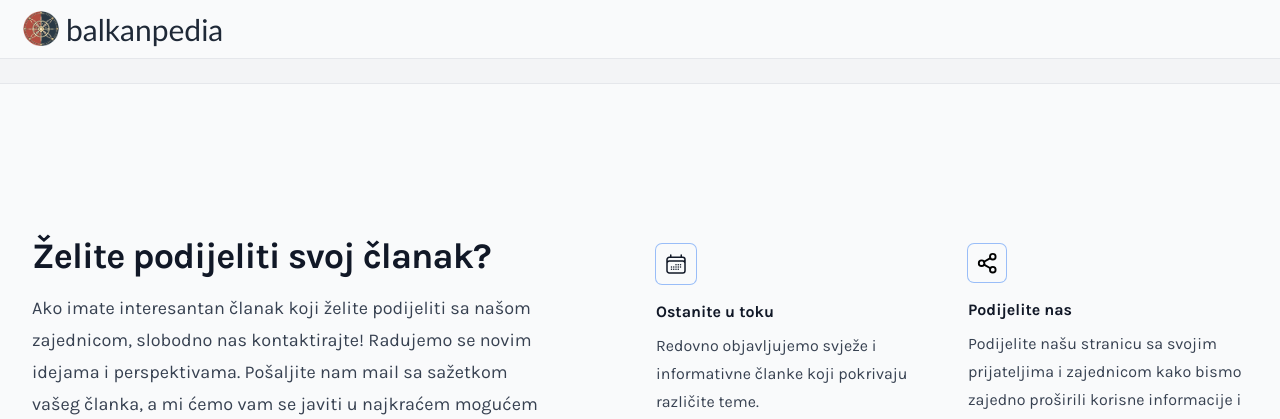
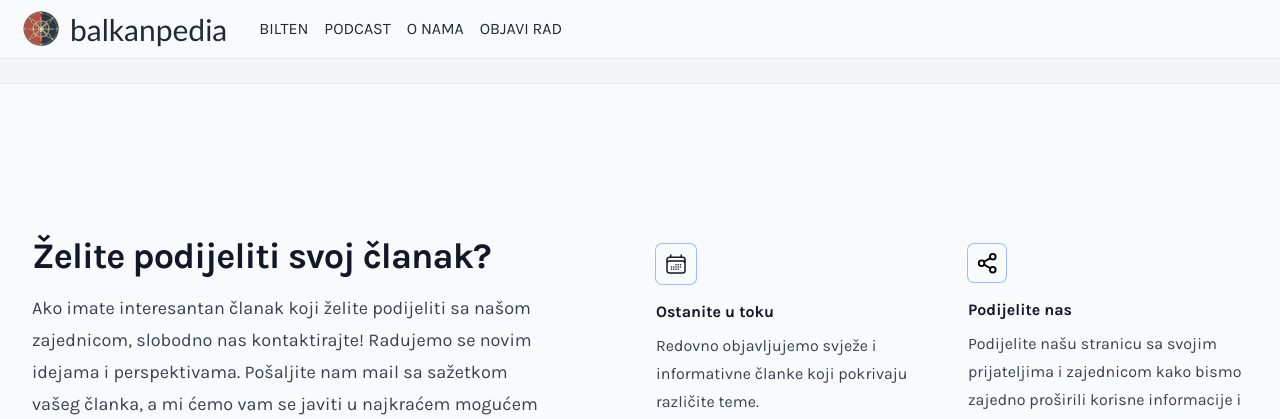
Before and after one commit to SenadK1997/science-blog, a Laravel app: page /objavi-clanak in a window 1280 px wide. Shown: the top 419 px of the page. Run offline with Laravel 10, Linux system fonts and the light colour scheme; data that the repository does not hold is empty; some libraries are stand-ins or nearby versions.

Commit message:
more stuff

```diff
--- a/resources/views/components/post-item.blade.php
+++ b/resources/views/components/post-item.blade.php
@@ -13,6 +13,7 @@
         </div>
         <a href="{{ route('view', $post) }}" class="text-3xl font-bold hover:text-gray-700 pb-4">
             {{ $post->title }}
+            <button>TTS</button>
         </a>
         <p href="#" class="text-sm pb-3">
            Autor: <a href="#" class="font-semibold hover:text-gray-800">{{ $post->author }}</a>, {{ $post->getFormattedDate() }}
--- a/resources/views/layouts/app.blade.php
+++ b/resources/views/layouts/app.blade.php
@@ -47,11 +47,27 @@
 <body class="bg-gray-50 font-family-karla">
     <!-- Text Header -->
     <header class="w-full container mx-auto">
-        <div class="flex flex-row items-center px-4 py-1">
-            <img src="{{ asset('logo.png') }}" style="width: 50px;">
-            <a class="text-gray-800 hover:text-gray-700 optima-lowercase text-3xl font-medium" href="{{ route('home') }}">
-                Balkanpedia
-            </a>
+        <div class="flex flex-row items-center px-4 py-1 gap-8">
+            <div class="flex items-center gap-1">
+                <img src="{{ asset('logo.png') }}" style="width: 50px;">
+                <a class="text-gray-800 hover:text-gray-700 optima-lowercase text-3xl font-medium" href="{{ route('home') }}">
+                    Balkanpedia
+                </a>
+            </div>
+            <div class="flex-1 flex gap-4">
+                <a class="text-gray-800 hover:text-gray-700 font-medium uppercase" href="{{ route('home') }}">
+                    Bilten
+                </a>
+                <a class="text-gray-800 hover:text-gray-700 font-medium uppercase" href="{{ route('home') }}">
+                    Podcast
+                </a>
+                <a class="text-gray-800 hover:text-gray-700 font-medium uppercase" href="{{ route('home') }}">
+                    O nama
+                </a>
+                <a class="text-gray-800 hover:text-gray-700 font-medium uppercase" href="{{ route('home') }}">
+                    Objavi Rad
+                </a>
+            </div>
             <!-- <p class="text-lg text-gray-600">
                 {{ \App\Models\TextWidget::getTitle('header') }}
             </p> -->
```
